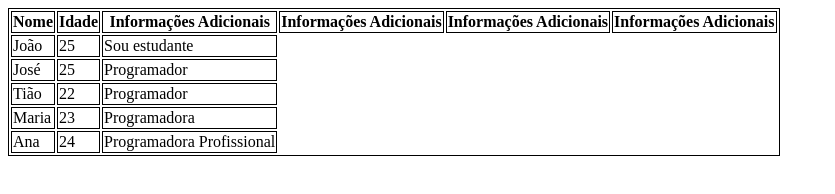
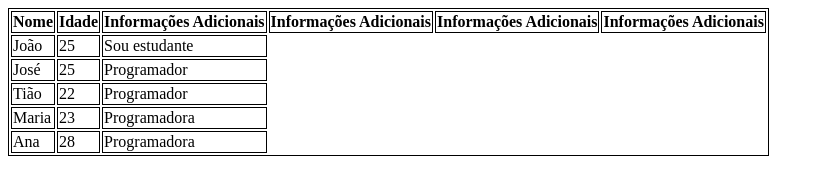
Before and after one commit to jhonatan-martins-pereira/aula-tabela, a plain HTML site: page index.html in a window 1280 px wide. Shown: the whole page, without its empty margins (0-835 px from the left). Drawn offline with Linux system fonts and the light colour scheme.

Commit message:
idade trocada

```diff
--- a/index.html
+++ b/index.html
@@ -47,8 +47,8 @@
             </tr>
             <tr>
                 <td>Ana</td>
-                <td>24</td>
-                <td>Programadora Profissional</td>
+                <td>28</td>
+                <td>Programadora</td>
             </tr>
         </tbody>
 
```
